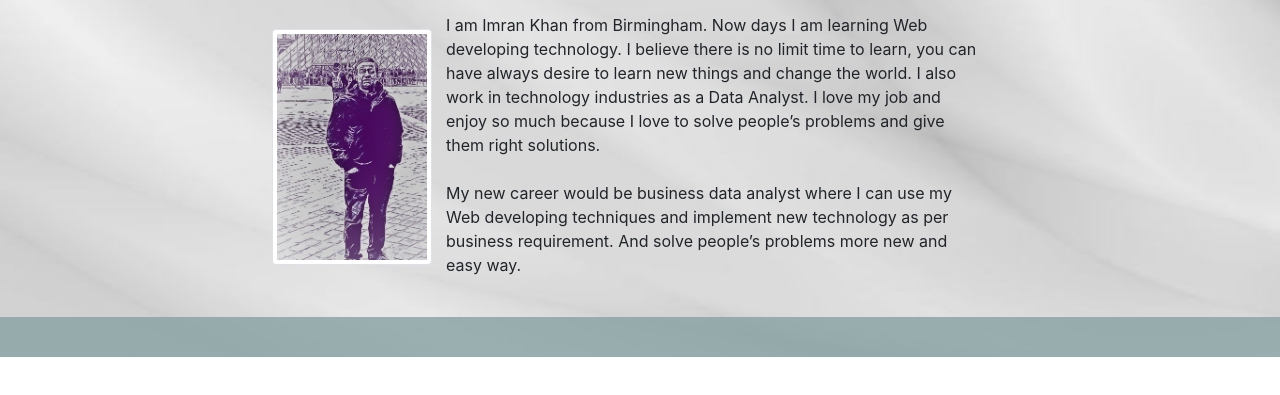
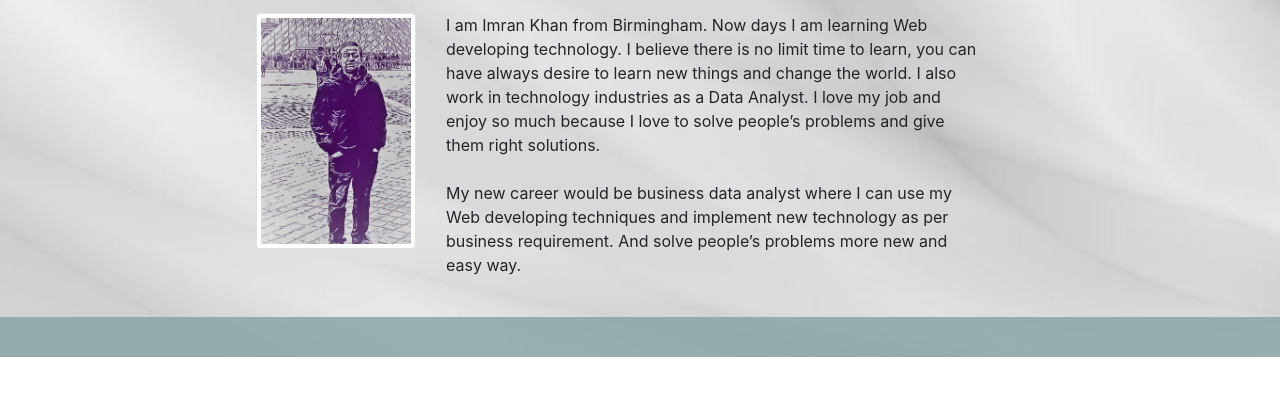
Before and after one commit to ikkhan18/IK-RP-270920, a plain HTML site: page index.html in a window 1280 px wide. Shown: the part 187-582 px from the top of the page. Drawn offline with nearby package versions, Linux system fonts and the light colour scheme.

Commit message:
Add files via upload

```diff
--- a/style.css
+++ b/style.css
@@ -1,5 +1,5 @@
 body {
-  background-image: url("Assets/Images/background.jpg");
+  background-image: url("Assets/Images/background.JPG");
   /* background-position: cover; */
   background-repeat: no-repeat;
   background-size:  100% 100%;
@@ -40,7 +40,7 @@ body {
 }
 
 .img-thumbnail {
-  margin: 10%;
+  margin: 0%;
 }
 
 #bio {
```
